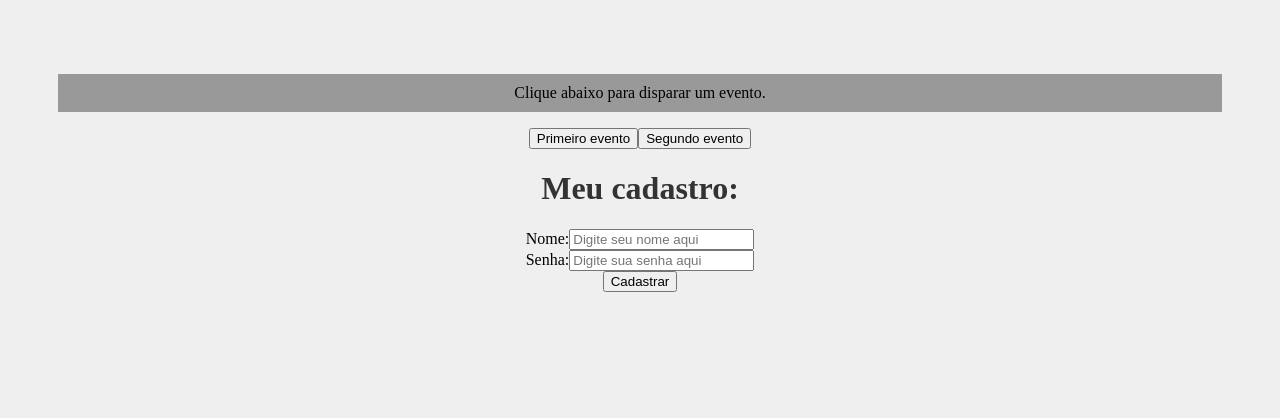
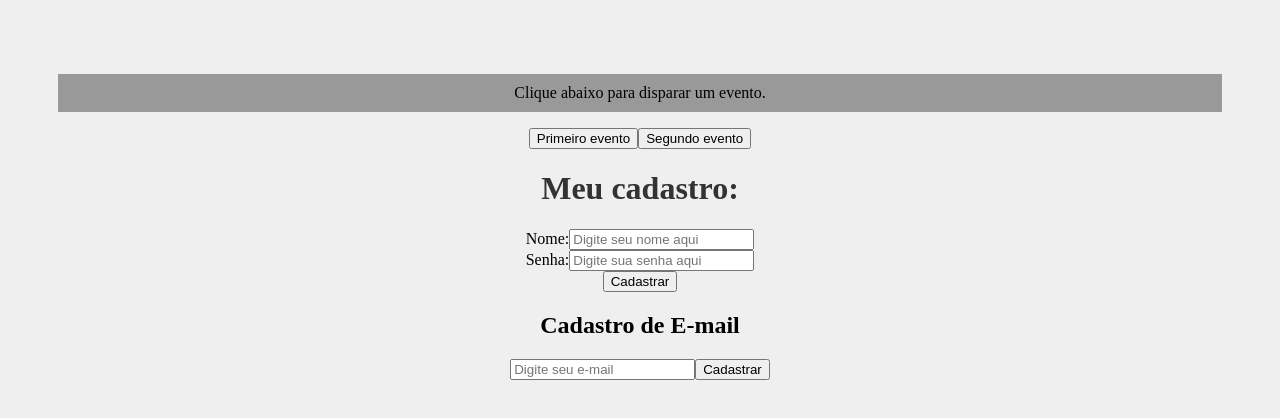
Before and after one commit to nandagenu/learning-react, a React (Create React App) app: page / in a window 1280 px wide. Shown: the top 418 px of the page. Built offline with nearby package versions, Linux system fonts and the light colour scheme.

Commit message:
renderização condicional (if)

```diff
--- a/src/App.jsx
+++ b/src/App.jsx
@@ -1,4 +1,5 @@
 import './App.css';
+import Condicional from './components/Condicional.js';
 import Evento from './components/Evento.js'
 import Form from './components/Form.js'
 
@@ -7,6 +8,7 @@
     <div className="App">
       <Evento />
       <Form />
+      <Condicional />
     </div>
   );
 }
--- /dev/null
+++ b/src/components/Condicional.js
@@ -0,0 +1,43 @@
+import {useState} from 'react'
+
+function Condicional() {
+
+    const[email, setEmail] = useState('')
+    const [userEmail, setUserEmail] = useState('')
+
+    function enviarEmail(e) {
+        e.preventDefault()
+        setUserEmail(email)
+        console.log(`Cadastrando`)
+    }
+
+    function limparEmail(e) {
+        e.preventDefault()
+        setUserEmail('')
+        console.log(`Limpando`)
+    }
+
+    return(
+        <>
+        <h2>Cadastro de E-mail</h2>
+        <form>
+            <input type="email"
+            placeholder="Digite seu e-mail"
+            onChange={(e) => setEmail(e.target.value)}
+            />
+            <button type="submit" onClick={enviarEmail}>
+                Cadastrar
+            </button>
+
+        {userEmail && ( // cria a div quando o userEmail estiver preenchido
+            <div>
+                <p>O e-mail do usuário é: {userEmail}</p>
+                <button onClick={limparEmail}>Limpar e-mail</button>
+            </div>
+        )}
+        </form>
+        </>
+    )
+}
+
+export default Condicional
```
